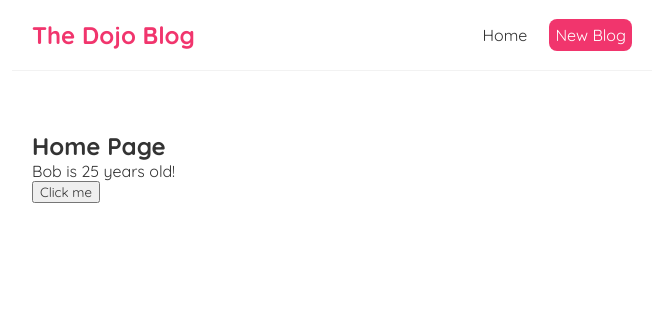
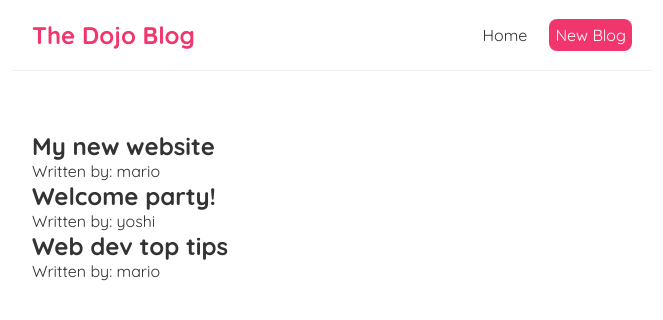
Before and after one commit to llcain/react-dojo-blog, a React (Create React App) app: page / in a window 1280 px wide. Shown: the top 320 px of the page, without its empty margins (308-971 px from the left). Built offline with nearby package versions, Linux system fonts and the light colour scheme.

Commit message:
Added blog object - useState

```diff
--- a/src/Home.js
+++ b/src/Home.js
@@ -3,20 +3,19 @@
 
 const Home = () => {
 
-    const [name, setName] = useState("Bob");
-    const [age, setAge] = useState(25);
-
-
-    const handleClick = () => {
-        setName('luigi');
-        setAge(30);
-    }
-
+    const [blogs, setBlogs] = useState([
+        {title: "My new website", body: 'lorem ipsum...', author: 'mario', id: 1},
+        {title: "Welcome party!", body: 'lorem ipsum...', author: 'yoshi', id: 2},
+        {title: "Web dev top tips", body: 'lorem ipsum...', author: 'mario', id: 3}
+    ]);
     return (
         <div className="home">
-            <h2>Home Page</h2>
-            <p>{ name  } is { age } years old!</p>
-            <button onClick={handleClick}>Click me</button>
+            {blogs.map((blog) => (
+                <div className="blog-preview"key={blog.id}>
+                    <h2>{blog.title}</h2>
+                    <p>Written by: { blog.author }</p>
+                </div>
+            ))}
         </div>
      );
 }
```
